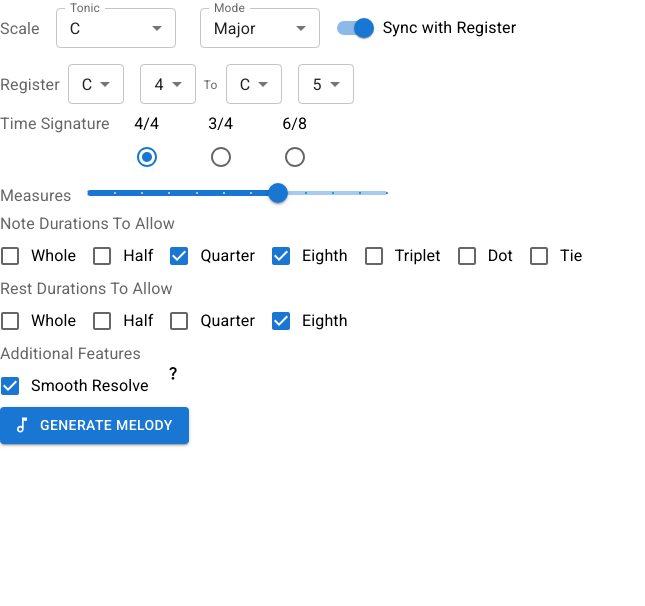
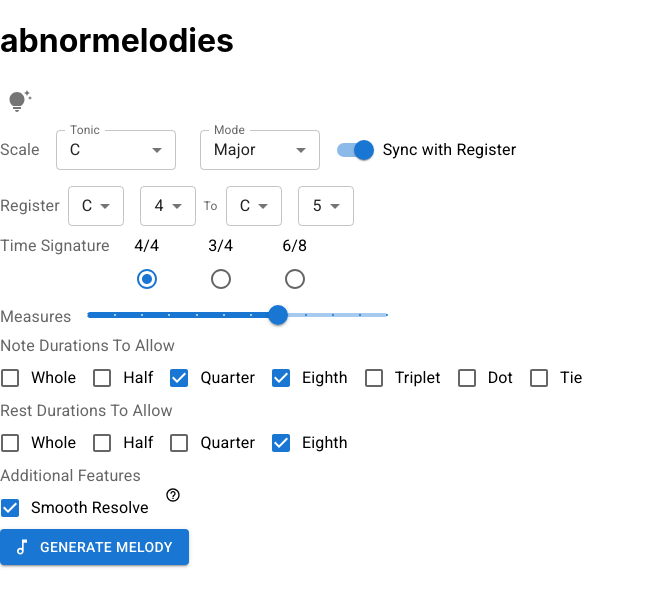
Before and after one commit to technikka/Abnormelodies_UI, a React (Create React App) app: page / in a window 1280 px wide. Shown: the top 606 px of the page, without its empty margins (0-645 px from the left). Built offline with nearby package versions, Linux system fonts and the light colour scheme.

Commit message:
add header component and header modal for displaying info about music theory and the apps controls

```diff
--- a/src/App.js
+++ b/src/App.js
@@ -5,6 +5,7 @@ import axios from "axios";
 import MelodyDisplay from "./components/MelodyDisplay";
 import FragmentService from "./FragmentService";
 import MelodyAudio from "./components/MelodyAudio";
+import Header from "./components/Header";
 
 import '@fontsource/roboto/300.css';
 import '@fontsource/roboto/400.css';
@@ -40,6 +41,7 @@ const App = () => {
 
   return (
     <div>
+      <Header />
       <Form getMelody={getMelody} />
       {melodyMounted.current && (
         <MelodyAudio melodyFragments={melodyFragments} />
--- a/src/components/FormRules.js
+++ b/src/components/FormRules.js
@@ -1,4 +1,5 @@
 import QuestionMarkIcon from "@mui/icons-material/QuestionMark";
+import HelpOutlineIcon from '@mui/icons-material/HelpOutline';
 import {
   Grid,
   FormControlLabel,
@@ -38,7 +39,8 @@ const FormRules = (props) => {
               disableInteractive
               arrow
             >
-              <QuestionMarkIcon fontSize="30px" />
+              {/* <QuestionMarkIcon fontSize="30px" /> */}
+              <HelpOutlineIcon fontSize="36px" />
             </Tooltip>
           </FormGroup>
         </Grid>
--- /dev/null
+++ b/src/components/Header.js
@@ -0,0 +1,13 @@
+import HeaderModal from "./HeaderModal";
+
+const Header = () => {
+
+  return (
+    <div>
+      <h1>abnormelodies</h1>
+      <HeaderModal />
+    </div>
+  )
+}
+
+export default Header;
--- /dev/null
+++ b/src/components/HeaderModal.js
@@ -0,0 +1,87 @@
+import { useState } from "react";
+import { Modal, IconButton, Box, Typography, Tooltip } from '@mui/material';
+import TipsAndUpdatesIcon from '@mui/icons-material/TipsAndUpdates';
+import ErrorOutlineOutlinedIcon from '@mui/icons-material/ErrorOutlineOutlined';
+
+const HeaderModal = () => {
+  const [open, setOpen] = useState(false);
+  const handleOpen = () => setOpen(true);
+  const handleClose = () => setOpen(false);
+
+  const style = {
+    position: 'absolute',
+    top: '50%',
+    left: '50%',
+    transform: 'translate(-50%, -50%)',
+    width: "50%",
+    maxWidth: 800,
+    bgcolor: 'background.paper',
+    border: '2px solid #000',
+    boxShadow: 24,
+    p: 4,
+  };
+
+  const listItem = {marginLeft: 15, marginTop: 0};
+
+  const errorTip = () => {
+    return (
+      <ErrorOutlineOutlinedIcon fontSize="small"/>
+    )
+  }
+
+  return (
+    <div>
+      <Tooltip title="Tips" placement="left">
+        <IconButton onClick={handleOpen}>
+          <TipsAndUpdatesIcon size="small"/>
+        </IconButton>
+      </Tooltip>
+      <Modal
+        open={open}
+        onClose={handleClose}
+      >
+        <Box sx={style}>
+          <Typography variant="h6">
+            Some sort of title:
+          </Typography>
+          <Typography>
+            <p>
+              <b>Key</b> indicates the main group of notes that will form the melody.
+              <br /> e.g. C Major will use notes C, D, E, F, G, A, and B.
+            </p>
+            <p>
+              <b>Register</b> indicates the <i>range</i> of the notes, or pitches. A higher register means a higher pitch; C4 is an octave above C3.
+              <br /> e.g. selecting C3 to C5 will allow C3, D3, and so on; C4, D4, and so on.
+              <p style={listItem}>
+                <b>{errorTip()}</b> order matters. A3 to C3 cannot be selected since A is after C, this is nonsensical. (lower values in the drop down come after values before it)
+              </p>
+            </p>
+            <p>
+              <b>Time Signature</b> indicates how many beats are in each measure with its upper numeral, and indicates which note type equals 1 beat with its lower numeral.
+              <p style={listItem}>
+                <b>4/4</b> time gets 4 1/4 notes. <br />
+                <b>3/4 </b>gets 3 1/4 notes. <br />
+                <p style={listItem}>
+                  <b>{errorTip()}</b> whole notes are not allowed; a whole note equals 4 beats and a measure is only 3 beats here. <br />
+                  * to allow a duration of 4 beats, please see below how <i>ties</i> work.
+                </p>
+                <p style={listItem}>
+                  <b>{errorTip()}</b> half notes are allowed only if at least one of the following types are also selected; a half note equals 2 beats, leaving 1 beat needed to fill a measure: <br />
+                  1/8 or 1/4 note, 1/8 or 1/4 rest, or a dot.
+                </p>
+                <b>6/8</b> gets 6 1/8 notes per measure.
+                <p style={listItem}>
+                  <b>{errorTip()}</b>
+                </p>
+              </p>
+            </p>
+
+            Additional tips will be indicated with a ? icon.
+          </Typography>
+        </Box>
+      </Modal>
+    </div>
+  )
+}
+
+export default HeaderModal
```
